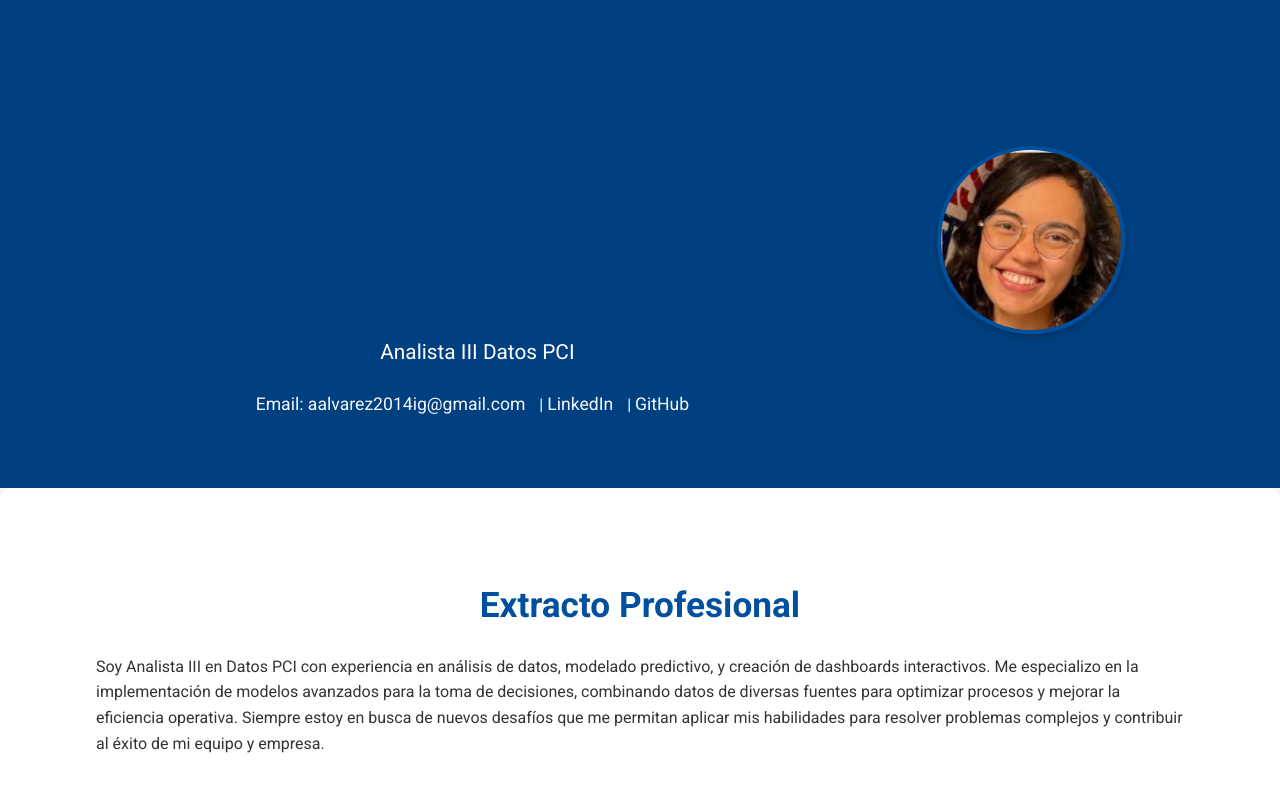
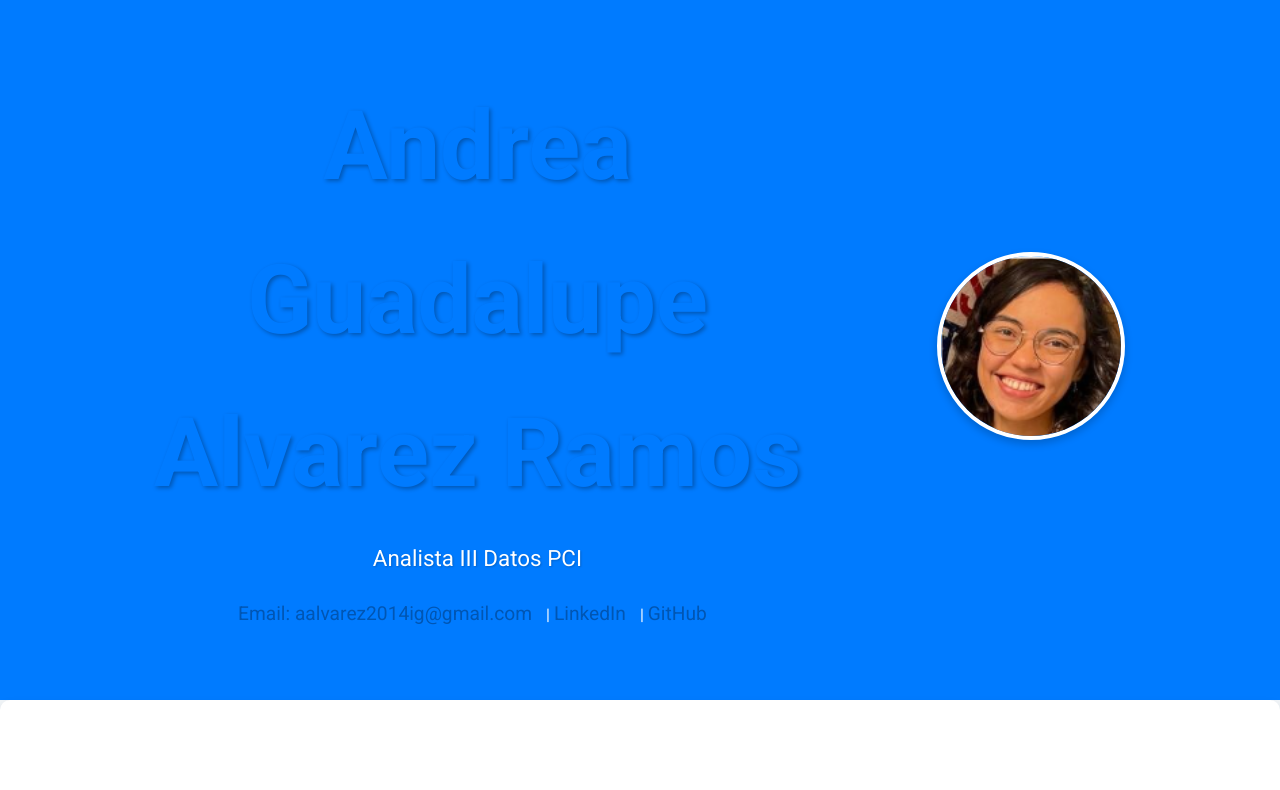
Before and after one commit to AndreaLaLupe/AndreaAlvarez.github.io, a plain HTML site: page index.html in a window 1280 px wide. Shown: the top 790 px of the page. Drawn offline with Linux system fonts and the light colour scheme.

Commit message:
Update styles.css

```diff
--- a/styles.css
+++ b/styles.css
@@ -7,16 +7,16 @@ body {
     color: #333;
     margin: 0;
     padding: 0;
-    background-color: #f4f7f9; /* Fondo gris suave */
+    background-color: #f0f4f7; /* Fondo gris azulado más claro */
     line-height: 1.6;
 }
 
 h1, h2 {
-    color: #004080; /* Azul oscuro */
+    color: #007bff; /* Azul brillante */
 }
 
 a {
-    color: #f5f6f7; /* Azul brillante */
+    color: #0056b3; /* Azul medio */
     text-decoration: none;
     transition: color 0.3s ease;
 }
@@ -33,7 +33,7 @@ a:hover {
 }
 
 header {
-    background-color: #004080; /* Fondo azul oscuro */
+    background-color: #007bff; /* Fondo azul brillante */
     color: #fff;
     padding: 50px 0;
     text-align: center;
@@ -56,36 +56,38 @@ header {
 }
 
 .header-image {
-    flex: 0.4; /* Ajustar tamaño */
+    flex: 0.4;
     text-align: center;
 }
 
 .profile-pic {
-    width: 180px; /* Tamaño más grande */
+    width: 180px;
     height: 180px;
-    border-radius: 50%; /* Hacer la imagen redonda */
+    border-radius: 50%;
     object-fit: cover;
-    border: 4px solid #00509e; /* Borde azul brillante */
-    box-shadow: 0 4px 8px rgba(0, 0, 0, 0.2); /* Sombra */
+    border: 4px solid #fff; /* Borde blanco */
+    box-shadow: 0 4px 8px rgba(0, 0, 0, 0.2);
     transition: transform 0.3s ease;
 }
 
 .profile-pic:hover {
-    transform: scale(1.05); /* Efecto de agrandamiento al hacer hover */
+    transform: scale(1.05);
 }
 
 header h1 {
     margin: 0;
-    font-size: 5em;
+    font-size: 6em; /* Título más grande */
+    text-shadow: 2px 2px 4px rgba(0, 0, 0, 0.3); /* Sombra sutil al texto */
 }
 
 header .subtitle {
-    font-size: 1.3em;
+    font-size: 1.4em;
     margin-top: 10px;
+    text-shadow: 1px 1px 2px rgba(0, 0, 0, 0.2);
 }
 
 header .contact a {
-    font-size: 1.1em;
+    font-size: 1.2em;
     margin-right: 10px;
     display: inline-block;
     transition: all 0.3s ease;
@@ -93,8 +95,7 @@ header .contact a {
 
 header .contact a:hover {
     text-decoration: underline;
-    color: #f5f6f7;
-    /*color: #f0f8ff;  Color claro al hacer hover */
+    color: #f0f8ff; /* Color claro al hacer hover */
 }
 
 section {
@@ -102,18 +103,19 @@ section {
     background-color: #fff;
     margin-bottom: 20px;
     border-radius: 10px;
-    box-shadow: 0 4px 8px rgba(0, 0, 0, 0.1); /* Sombra en las secciones */
+    box-shadow: 0 4px 8px rgba(0, 0, 0, 0.1);
 }
 
 section:nth-child(even) {
-    background-color: #e0efff; /* Fondo azul suave alternado */
+    background-color: #e9f5fe; /* Fondo azul más claro alternado */
 }
 
 h2 {
-    font-size: 2.2em;
+    font-size: 2.5em;
     margin-bottom: 20px;
     text-align: center;
-    color: #00509e; /* Color principal de los títulos */
+    color: #0056b3; /* Azul medio */
+    text-shadow: 1px 1px 2px rgba(0, 0, 0, 0.1);
 }
 
 ul {
@@ -127,7 +129,7 @@ ul li {
 
 .job h3, .education-item h3 {
     margin-bottom: 5px;
-    color: #00509e; /* Azul vibrante */
+    color: #0056b3;
     font-weight: bold;
 }
 
@@ -137,12 +139,12 @@ ul li {
 }
 
 footer {
-    background-color: #004080;
+    background-color: #0056b3; /* Azul medio */
     color: #fff;
     text-align: center;
     padding: 20px 0;
     margin-top: 40px;
-    border-top: 4px solid #00509e;
+    border-top: 4px solid #007bff; /* Borde azul brillante */
 }
 
 footer p {
@@ -166,6 +168,10 @@ footer p {
     }
 
     header h1 {
-        font-size: 2.5em;
+        font-size: 3em; /* Ajustar tamaño en pantallas pequeñas */
+    }
+
+    h2 {
+        font-size: 2em; /* Ajustar tamaño en pantallas pequeñas */
     }
 }
```
